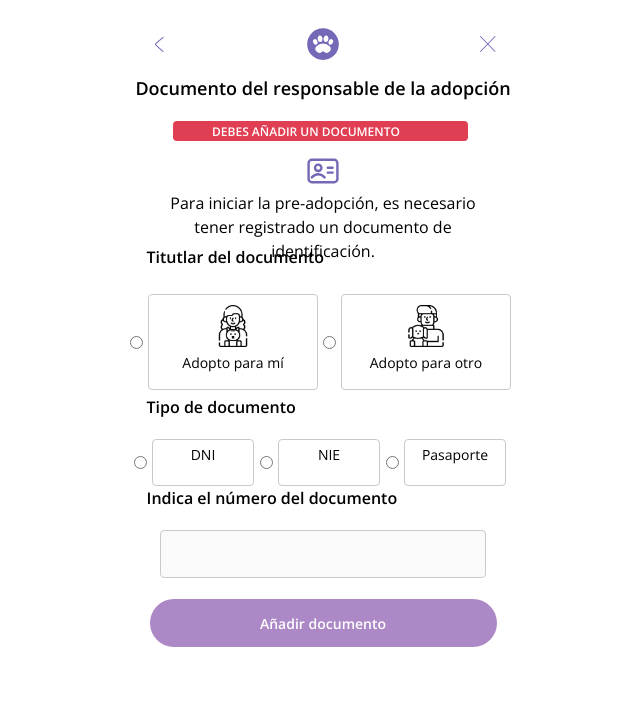
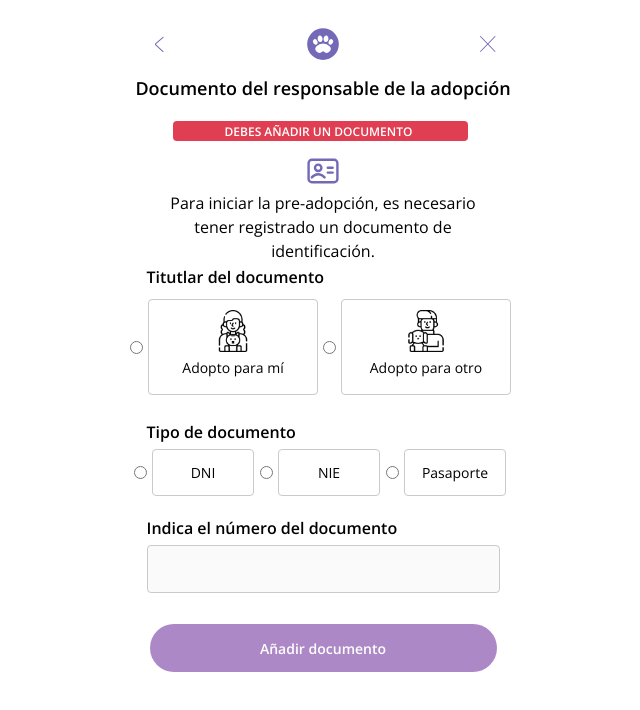
Before and after one commit to LuuHolz/document, a React (Vite) app: page / in a window 1280 px wide. Shown: the top 710 px of the page, without its empty margins (317-957 px from the left). Built offline with nearby package versions, Linux system fonts and the light colour scheme.

Commit message:
[STYLES] Corrección de estilos generales

```diff
--- a/src/components/radioAdopto.tsx
+++ b/src/components/radioAdopto.tsx
@@ -7,7 +7,7 @@ type Props = {
 const radioAdopto = ({ handleTipoTitularChange, imagen, text }: Props) => {
   return (
     <div className="containerRadioDoc">
-            <input
+      <input
         type="radio"
         id="radio1"
         name="adoptionType"
@@ -15,7 +15,7 @@ const radioAdopto = ({ handleTipoTitularChange, imagen, text }: Props) => {
       />
       <label htmlFor="radio1" className="radioLabel">
         <img src={imagen} alt="AdoptoParaMi" className="iconAdopto" />
-        <p>{text}</p>
+        <p className="textRadioLabel">{text}</p>
       </label>
     </div>
   );
--- a/src/styles/index.scss
+++ b/src/styles/index.scss
@@ -2,3 +2,4 @@
 @import './styles.scss';
 @import './styles.radioAdopto.scss';
 @import './styles.radioTipoID.scss';
+@import './styles.modalPasaporte.scss'
--- a/src/styles/styles.modalPasaporte.scss
+++ b/src/styles/styles.modalPasaporte.scss
@@ -0,0 +1,4 @@
+.titleModal{
+    color: $backgorund-alert-color;
+    font-size: 16px;
+  }
--- a/src/styles/styles.radioAdopto.scss
+++ b/src/styles/styles.radioAdopto.scss
@@ -4,14 +4,10 @@
   display: flex;
   align-items: center;
 
-  .iconAdopto {
-    width: 42px;
-    height: 42px;
-  }
+
 
   .radioLabel {
     display: inline-block;
-
     height: 96px;
     width: 170px;
     border: 1px solid $border-box-color;
@@ -23,16 +19,20 @@
     align-items: center;
     justify-content: center;
     flex-direction: column;
-  }
 
-  .radioLabel p {
-    margin-top: 5px;
-    font-weight: normal;
-    font-size: 14px;
+    .iconAdopto {
+      width: 42px;
+      height: 42px;
+    }
+
+    .textRadioLabel {
+      margin-top: 5px;
+      font-weight: normal;
+      font-size: 14px;
+    }
   }
 
 }
-
 
 input[type="radio"] {
   &:checked + label {
--- a/src/styles/styles.radioTipoID.scss
+++ b/src/styles/styles.radioTipoID.scss
@@ -13,10 +13,7 @@
   height: 47px;
   width: 126px;
 
-  .textTipoDoc {
-    font-size: 14px;
-    color: $text-color;
-  }
+
 
   .labelButton {
     border: 1px solid $border-box-color;
@@ -27,6 +24,12 @@
     display: flex;
     align-items: center;
     justify-content: center;
+
+    .textTipoDoc {
+      font-size: 14px;
+      color: $text-color;
+      padding-top: 15px;
+    }
   }
 
   input[type="radio"] {
@@ -37,25 +40,3 @@
     }
   }
 }
-
-// .containerRadioID {
-//   border: 1px solid $border-box-color;
-//   height: 47px;
-//   width: 102px;
-//   border-radius: 4px;
-//   margin: 5px;
-//   display: flex;
-//   align-items: center;
-//   justify-content: center;
-// }
-
-// .containerRadioIDPasaporte {
-//   border: 1px solid $border-box-color;
-//   height: 47px;
-//   width: 126px;
-//   border-radius: 4px;
-//   margin: 5px;
-//   display: flex;
-//   align-items: center;
-//   justify-content: center;
-// }
--- a/src/styles/styles.scss
+++ b/src/styles/styles.scss
@@ -69,7 +69,6 @@
     width: 300px;
     display: flex;
     align-items: center;
-  }
 
     .alertDocument {
       height: 20px;
@@ -88,7 +87,11 @@
         color: $basic-color;
         font-weight: 600;
         margin-top: 10px;
+        padding-left: 25px;
       }
+  }
+
+
   }
 
   .informationText {
@@ -103,7 +106,7 @@
   display: flex;
   height: 24px;
   width: 353px;
-  margin-bottom: 20px;
+  margin: 20px 0px 5px 0px;
 
   .textDocTitular {
     font-weight: 600;
@@ -126,7 +129,8 @@
   display: flex;
   height: 24px;
   width: 353px;
-  margin-bottom: 20px;
+  margin: 20px 0px 5px 0px;
+
   .textTipoDoc {
     font-weight: 600;
     font-size: 16px;
@@ -139,7 +143,8 @@
   display: flex;
   height: 24px;
   width: 353px;
-  margin-bottom: 20px;
+  margin: 20px 0px 5px 0px;
+
   .textNumDoc {
     font-weight: 600;
     font-size: 16px;
@@ -151,8 +156,9 @@
   border: 1px solid $border-box-color;
   border-radius: 4px;
   height: 48px;
-  width: 326px;
+  width: 353px;
   padding: 0px 20px 0px 20px;
+  margin-bottom: 10px;
 }
 
 input[type="text"]:focus {
@@ -180,9 +186,3 @@ input[type="text"]:focus {
   font-size: 14px;
   margin-top: 5px;
 }
-
-//MODAL
-.titleModal{
-  color: $backgorund-alert-color;
-  font-size: 16px;
-}
```
Lines whose indentation alone changed are shown as unchanged.
